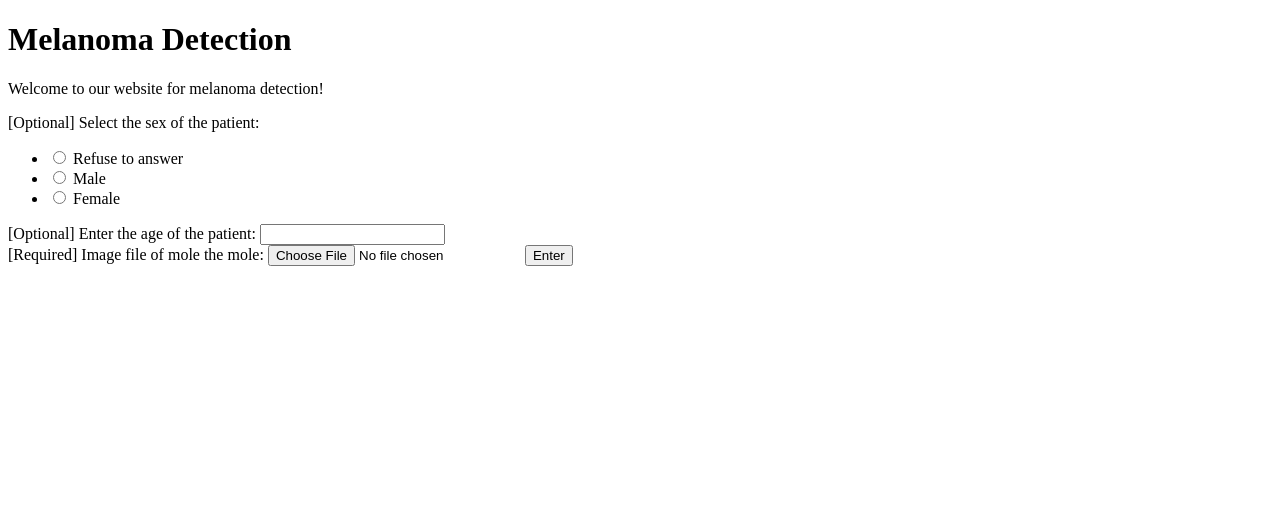
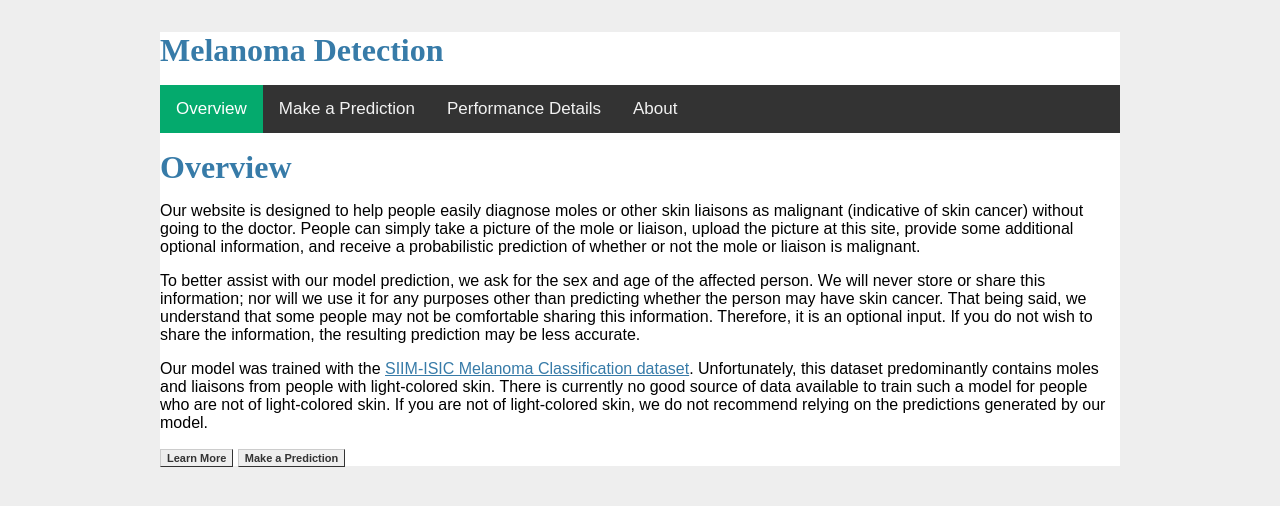
Before and after one commit to lschanne/melanoma-detection, a Flask app: page / in a window 1280 px wide. Shown: the top 506 px of the page. Run offline with Flask 2, Linux system fonts and the light colour scheme.

Commit message:
Add pages and topnav

```diff
--- a/melanoma_detection/__init__.py
+++ b/melanoma_detection/__init__.py
@@ -7,10 +7,6 @@ from melanoma_detection import views
 def create_app(test_config=None):
     # create and configure the app
     app = Flask(__name__, instance_relative_config=True)
-    app.config.from_mapping(
-        SECRET_KEY='dev',
-        DATABASE=os.path.join(app.instance_path, 'flaskr.sqlite'),
-    )
 
     if test_config is None:
         # load the instance config, if it exists, when not testing
@@ -25,6 +21,10 @@ def create_app(test_config=None):
     except OSError:
         pass
 
-    app.add_url_rule('/', view_func=views.Index.as_view('/'))
+    app.add_url_rule('/', view_func=views.Overview.as_view('/'))
+    app.add_url_rule('/overview', view_func=views.Overview.as_view('/overview'))
+    app.add_url_rule('/about', view_func=views.About.as_view('/about'))
+    app.add_url_rule('/performance', view_func=views.Performance.as_view('/performance'))
+    app.add_url_rule('/prediction', view_func=views.Prediction.as_view('/prediction'))
 
     return app
--- a/melanoma_detection/forms.py
+++ b/melanoma_detection/forms.py
@@ -13,7 +13,7 @@ from .constants import (
     SEX_REFUSE,
 )
 
-class PatientDataForm(Form):
+class PatientData(Form):
     '''
     Form for collecting the image of the mole and other patient data.
     '''
--- /dev/null
+++ b/melanoma_detection/static/style.css
@@ -0,0 +1,73 @@
+/* https://flask.palletsprojects.com/en/2.0.x/tutorial/static/ */
+html { font-family: sans-serif; background: #eee; padding: 1rem; }
+body { max-width: 960px; margin: 0 auto; background: white; }
+h1 { font-family: serif; color: #377ba8; margin: 1rem 0; }
+a { color: #377ba8; }
+hr { border: none; border-top: 1px solid lightgray; }
+nav { background: lightgray; display: flex; align-items: center; padding: 0 0.5rem; }
+nav h1 { flex: auto; margin: 0; }
+nav h1 a { text-decoration: none; padding: 0.25rem 0.5rem; }
+nav ul  { display: flex; list-style: none; margin: 0; padding: 0; }
+nav ul li a, nav ul li span, header .action { display: block; padding: 0.5rem; }
+.content { padding: 0 1rem 1rem; }
+.content > header { border-bottom: 1px solid lightgray; display: flex; align-items: flex-end; }
+.content > header h1 { flex: auto; margin: 1rem 0 0.25rem 0; }
+.flash { margin: 1em 0; padding: 1em; background: #cae6f6; border: 1px solid #377ba8; }
+.post > header { display: flex; align-items: flex-end; font-size: 0.85em; }
+.post > header > div:first-of-type { flex: auto; }
+.post > header h1 { font-size: 1.5em; margin-bottom: 0; }
+.post .about { color: slategray; font-style: italic; }
+.post .body { white-space: pre-line; }
+.content:last-child { margin-bottom: 0; }
+.content form { margin: 1em 0; display: flex; flex-direction: column; }
+.content label { font-weight: bold; margin-bottom: 0.5em; }
+.content input, .content textarea { margin-bottom: 1em; }
+.content textarea { min-height: 12em; resize: vertical; }
+input.danger { color: #cc2f2e; }
+input[type=submit] { align-self: start; min-width: 10em; }
+
+
+
+/* https://www.w3schools.com/howto/howto_js_topnav.asp */
+/* Add a black background color to the top navigation */
+.topnav {
+  background-color: #333;
+  overflow: hidden;
+}
+
+/* Style the links inside the navigation bar */
+.topnav a {
+  float: left;
+  color: #f2f2f2;
+  text-align: center;
+  padding: 14px 16px;
+  text-decoration: none;
+  font-size: 17px;
+}
+
+/* Change the color of links on hover */
+.topnav a:hover {
+  background-color: #ddd;
+  color: black;
+}
+
+/* Add a color to the active/current link */
+.topnav a.active {
+  background-color: #04AA6D;
+  color: white;
+}
+
+
+
+/* https://stackoverflow.com/questions/710089/how-do-i-make-an-html-link-look-like-a-button */
+.button {
+  font: bold 11px Arial;
+  text-decoration: none;
+  background-color: #EEEEEE;
+  color: #333333;
+  padding: 2px 6px 2px 6px;
+  border-top: 1px solid #CCCCCC;
+  border-right: 1px solid #333333;
+  border-bottom: 1px solid #333333;
+  border-left: 1px solid #CCCCCC;
+}
--- /dev/null
+++ b/melanoma_detection/templates/about.html
@@ -0,0 +1,6 @@
+{% extends "base.html" %}
+{% block content %}
+<h1>About</h1>
+<p>TODO: introduce the team!</p>
+<p>Provide contact info</p>
+{% endblock %}
--- /dev/null
+++ b/melanoma_detection/templates/base.html
@@ -0,0 +1,29 @@
+<!doctype html>
+<html>
+  <head>
+    {% block head %}
+    <link rel="stylesheet" href="{{ url_for('static', filename='style.css') }}">
+    <script src="https://ajax.googleapis.com/ajax/libs/jquery/3.6.0/jquery.min.js"></script>
+    <script type=text/javascript>
+        $(document).ready(function(){
+            var button_id = new URL(window.location.href).pathname.replace("/", "#");
+            if (button_id === "#") {
+                button_id = "#overview";
+            }
+            $(button_id).toggleClass("active");
+        });
+    </script>
+    <title>Melanoma Detection{% block title %}{% endblock %}</title>
+    <h1>Melanoma Detection</h1>
+    <div class="topnav">
+        <a id="overview" href="{{ url_for('/overview') }}">Overview</a>
+        <a id="prediction" href="{{ url_for('/prediction') }}">Make a Prediction</a>
+        <a id="performance" href="{{ url_for('/performance') }}">Performance Details</a>
+        <a id="about" href="{{ url_for('/about') }}">About</a>
+    </div>
+    {% endblock %}
+  </head>
+  <body>
+    <div id="content">{% block content %}{% endblock %}</div>
+  </body>
+</html>
--- /dev/null
+++ b/melanoma_detection/templates/overview.html
@@ -0,0 +1,12 @@
+{% extends "base.html" %}
+{% block content %}
+<h1>Overview</h1>
+<p>Our website is designed to help people easily diagnose moles or other skin liaisons as malignant (indicative of skin cancer) without going to the doctor. People can simply take a picture of the mole or liaison, upload the picture at this site, provide some additional optional information, and receive a probabilistic prediction of whether or not the mole or liaison is malignant.</p>
+
+<p>To better assist with our model prediction, we ask for the sex and age of the affected person. We will never store or share this information; nor will we use it for any purposes other than predicting whether the person may have skin cancer. That being said, we understand that some people may not be comfortable sharing this information. Therefore, it is an optional input. If you do not wish to share the information, the resulting prediction may be less accurate.</p>
+
+<p>Our model was trained with the <a href="https://challenge2020.isic-archive.com/">SIIM-ISIC Melanoma Classification dataset</a>. Unfortunately, this dataset predominantly contains moles and liaisons from people with light-colored skin. There is currently no good source of data available to train such a model for people who are not of light-colored skin. If you are not of light-colored skin, we do not recommend relying on the predictions generated by our model.</p>
+
+<a class="button" href="{{ url_for('/performance') }}">Learn More</a>
+<a class="button" href="{{ url_for('/prediction') }}">Make a Prediction</a>
+{% endblock %}
--- /dev/null
+++ b/melanoma_detection/templates/performance.html
@@ -0,0 +1,5 @@
+{% extends "base.html" %}
+{% block content %}
+<h1>Performance</h1>
+<p>TODO: provide details about how the model performs</p>
+{% endblock %}
--- a/melanoma_detection/templates/index.html
+++ b/melanoma_detection/templates/prediction.html
@@ -1,12 +1,6 @@
-<!DOCTYPE html>
-<title>Melanoma Detection</title>
-
-<body>
-    <h1>Melanoma Detection</h1>
-    <p>Welcome to our website for melanoma detection!</p>
-
+{% extends "base.html" %}
+{% block content %}
     <div class="container">
-        {% block content %}
         <form method=post enctype="multipart/form-data">
             {% for message in form.sex.errors %}
             <div class="flash">{{ message }}</div>
@@ -29,7 +23,5 @@
 
             {{ form.submit }}
         </form>
-        {% endblock %}
-
     </div>
-</body>
+{% endblock %}
--- a/melanoma_detection/views.py
+++ b/melanoma_detection/views.py
@@ -1,24 +1,52 @@
 from flask import render_template, request, Response
 from flask.views import View
 
-from .forms import PatientDataForm
+from .forms import PatientData
 from .utils import get_prediction_results, process_form
 
-class Index(View):
+class RenderTemplateView(View):
+    '''
+    Base View class for accepting a GET request and rendering a page.
+    '''
+    methods = ['GET']
+
+    @property
+    def template(self):
+        raise NotImplementedError(
+            f'Class {self.__class__} does not have a template set.'
+        )
+
+    def dispatch_request(self) -> Response:
+        return render_template(self.template)
+
+class Overview(RenderTemplateView):
+    template = 'overview.html'
+
+class About(RenderTemplateView):
+    template = 'about.html'
+
+class Performance(RenderTemplateView):
+    template = 'performance.html'
+
+class Prediction(View):
+    '''
+    On GET, have user fill out PatientData form to make a prediction.
+    On POST, return model prediction results and relevant metrics.
+    '''
     methods = ['GET', 'POST']
 
     def dispatch_request(self, *args, **kwargs) -> Response:
-        form = PatientDataForm(request.form)
+        form = PatientData(request.form)
         if request.method == 'GET':
             return self.get(form)
         return self.post(form)
 
-    def get(self, form: PatientDataForm) -> Response:
-        return render_template('index.html', form=form)
+    def get(self, form: PatientData) -> Response:
+        return render_template('prediction.html', form=form)
 
-    def post(self, form: PatientDataForm) -> Response:
+    def post(self, form: PatientData) -> Response:
         if not form.validate():
-            return render_template('index.html', form=form)
+            return render_template('prediction.html', form=form)
 
         model_inputs = process_form(request, form)
         context = get_prediction_results(**model_inputs)
```
Also changed, not shown: melanoma_detection/templates/results.html (+3 -5 lines), melanoma_detection/utils.py (+4 -4 lines).
